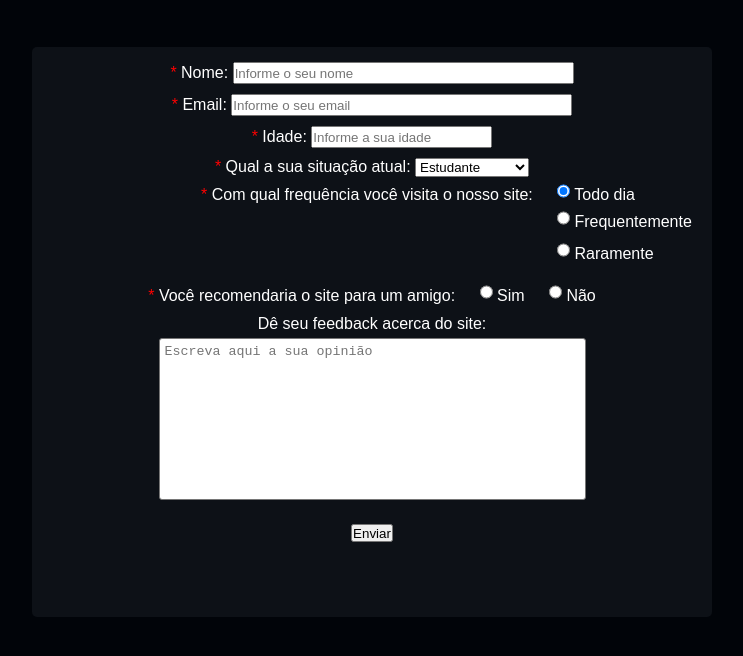
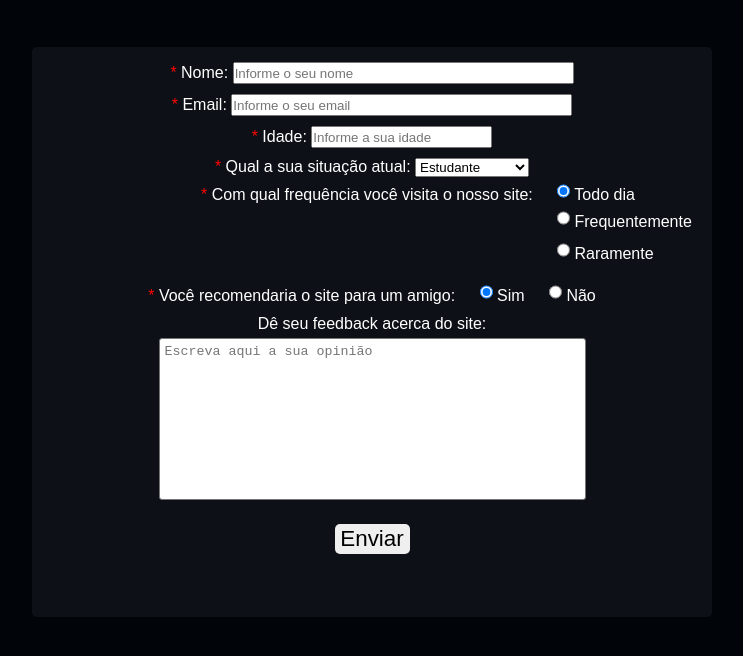
Before and after one commit to klucasnunes/Formulario-de-pesquisa, a plain HTML site: page index.html in a window 1280 px wide. Shown: the part 68-724 px from the top of the page, without its empty margins (268-1011 px from the left). Drawn offline with Linux system fonts and the light colour scheme.

Commit message:
alterações

```diff
--- a/index.html
+++ b/index.html
@@ -40,7 +40,7 @@
 
             </p>
             <p class="alinhado"> <span>*</span> Você recomendaria o site para um amigo:
-                <input style="margin-left: 20px;" type="radio" name="recomendacao" id="sim"> Sim
+                <input style="margin-left: 20px;" type="radio" name="recomendacao" id="sim" checked> Sim
                 <input style="margin-left: 20px;" type="radio" name="recomendacao" id="nao"> Não
 
 
--- a/script/script.js
+++ b/script/script.js
@@ -1,13 +1,13 @@
 let txtNome = window.document.getElementById('txtNome')
 let txtEmail = window.document.getElementById('txtEmail')
 let txtIdade = window.document.getElementById('txtIdade')
-
 let obs = window.document.getElementById('obs')
 
 function enviar() {
-
-if (txtNome.value.length == 0 || txtEmail.value.length == 0 || txtIdade.value.length == 0) {
-    obs.innerHTML = `* os campos obrigatórios não podem ficar vazios`
-}
+    if (txtNome.value.length == 0 || txtEmail.value.length == 0 || txtIdade.value.length == 0) {
+        obs.innerHTML = `* os campos obrigatórios não podem ficar vazios`
+    } else {
+        window.alert (' Enviado com sucesso \n Agradecemos o seu feedback')
+    }
 
 }
--- a/style/style.css
+++ b/style/style.css
@@ -67,3 +67,24 @@ p#obs {
     color: red;
     font-size: 12px;
 }
+
+input[type="button"] {
+    font-size: 1.4em;
+    width: 75px;
+    height: 30px;
+
+    border: none;
+    border-radius: 5px;
+
+    background-image: linear-gradient(#2e30c5, #665de7c0);
+    cursor: pointer;
+    background-repeat: no-repeat;
+    background-size: 0% 100%;
+    background-position-x: right;
+    transition: background-size 500ms;
+}
+
+input[type="button"]:hover {
+    background-size: 100% 100%;
+    background-position-x: left;
+}
```
